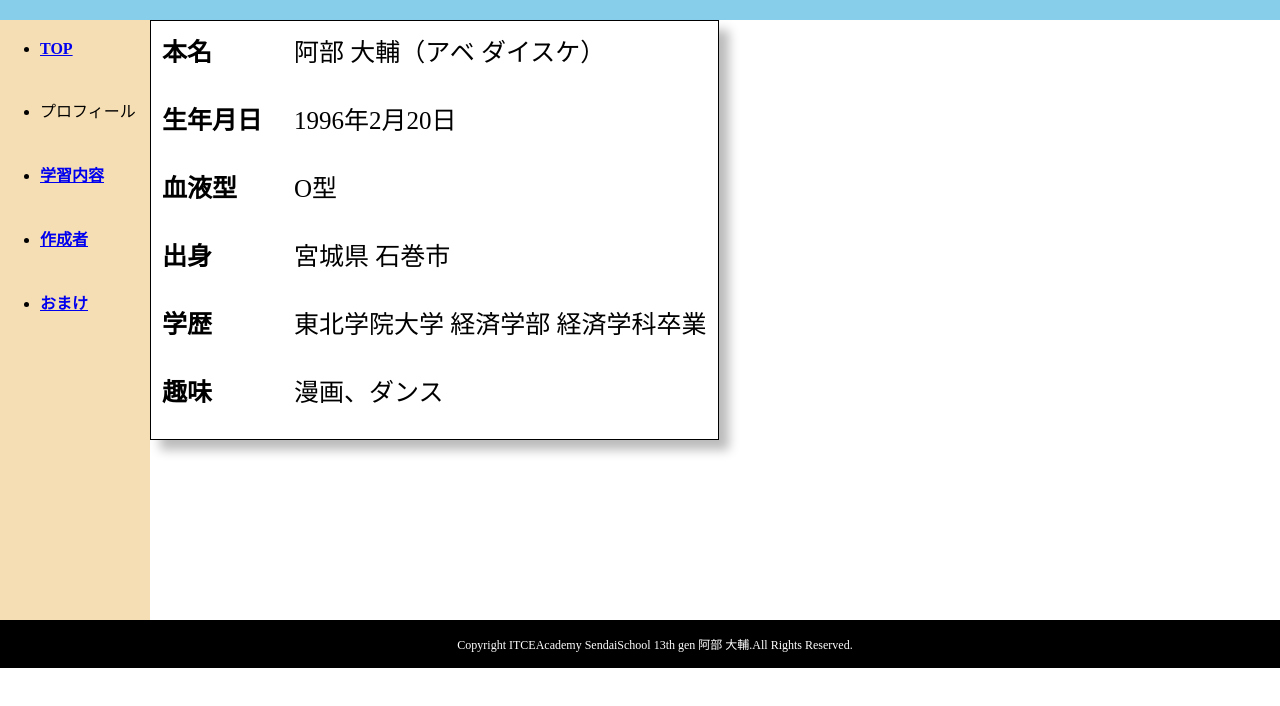
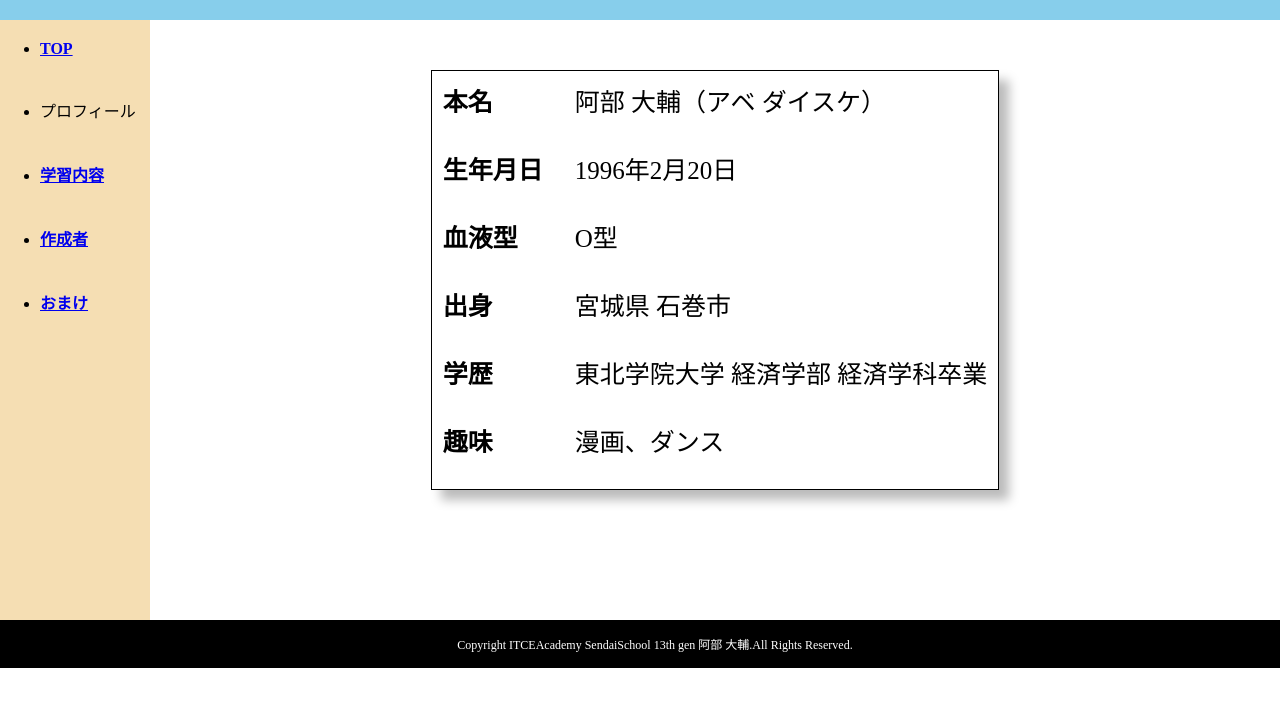
Before and after one commit to daisukeabe-0218/myhomepage_practice, a plain HTML site: page profile.html in a window 1280 px wide. Shown: the part 66-772 px from the top of the page. Drawn offline with Linux system fonts and the light colour scheme.

Commit message:
プロフィールページのレイアウト修正を行いました。

```diff
--- a/profile.html
+++ b/profile.html
@@ -28,6 +28,7 @@
     <main>
 
       <!-- 個人プロフィール -->
+      <div class="contents">
       <table>
         <tr><th>本名</th><td>阿部 大輔（アベ ダイスケ）</td></tr>
         <tr><th>生年月日</th><td><time datetime="1996-02-20">1996年2月20日</time></td></tr>
@@ -36,6 +37,7 @@
         <tr><th>学歴</th><td>東北学院大学 経済学部 経済学科卒業</td></tr>
         <tr><th>趣味</th><td>漫画、ダンス</td></tr>
       </table>
+      </div>
     </main>
 
     <footer>
--- a/styles.css
+++ b/styles.css
@@ -96,14 +96,18 @@ footer{
 
 /* プロフィールページ */
 
+.center_contents{
+    text-align: center;
+}
+
 table {
-    float: left;
     text-align: left;
     font-size: 25px;
     border: solid 1px #fff;
     border-collapse: separate;
     border-spacing:10px 0px;
     padding-top: 10px;
+    margin-top: 50px;
     border: 1px solid;
     box-shadow: 10px 10px 10px #0004;
 }
```
